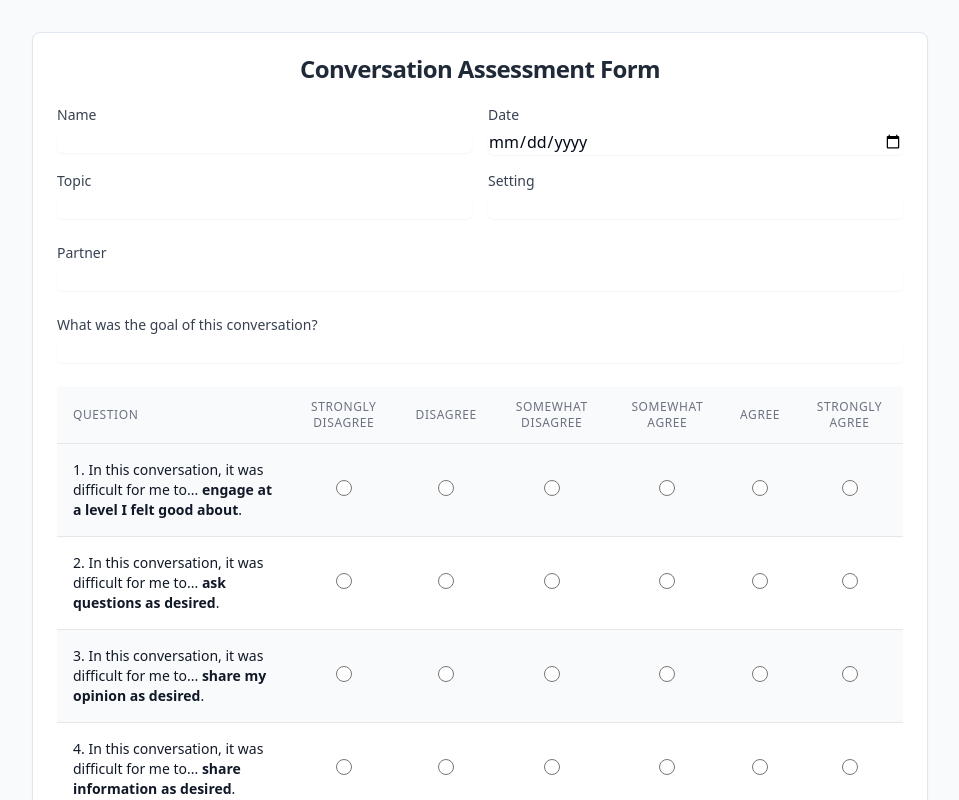
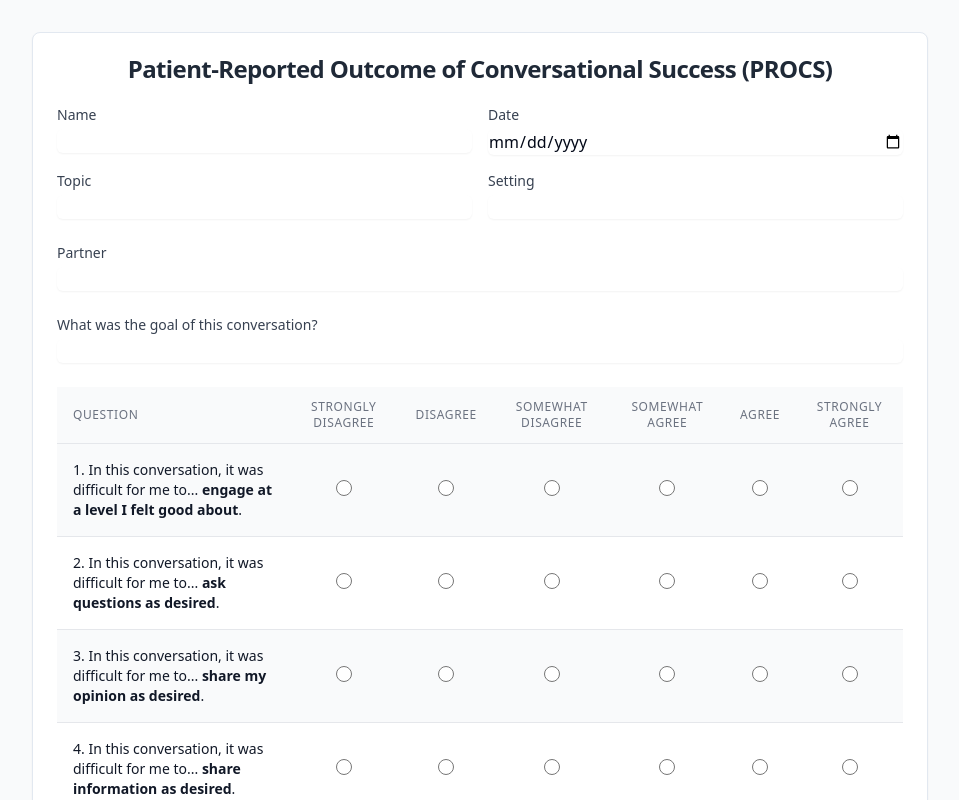
Before and after one commit to Human-Interaction-Lab/PROCS-Form, a React (Vite) app: page / in a window 1280 px wide. Shown: the top 800 px of the page, without its empty margins (160-1119 px from the left). Built offline with nearby package versions, Linux system fonts and the light colour scheme.

Commit message:
Update ConversationAssessment.tsx

```diff
--- a/src/components/ConversationAssessment.tsx
+++ b/src/components/ConversationAssessment.tsx
@@ -70,7 +70,7 @@ const ConversationAssessment = () => {
       <Card className="max-w-4xl mx-auto bg-white">
         <CardHeader>
           <CardTitle className="text-2xl font-bold text-center text-gray-800">
-            Conversation Assessment Form
+            Patient-Reported Outcome of Conversational Success (PROCS)
           </CardTitle>
         </CardHeader>
         <CardContent>
```
